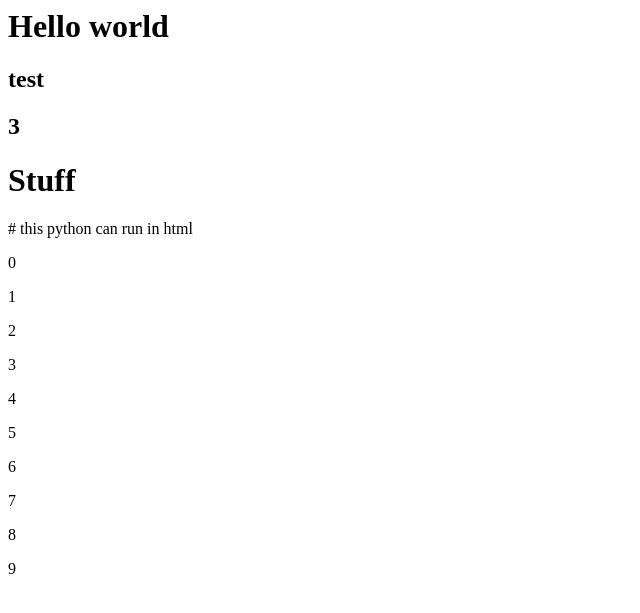
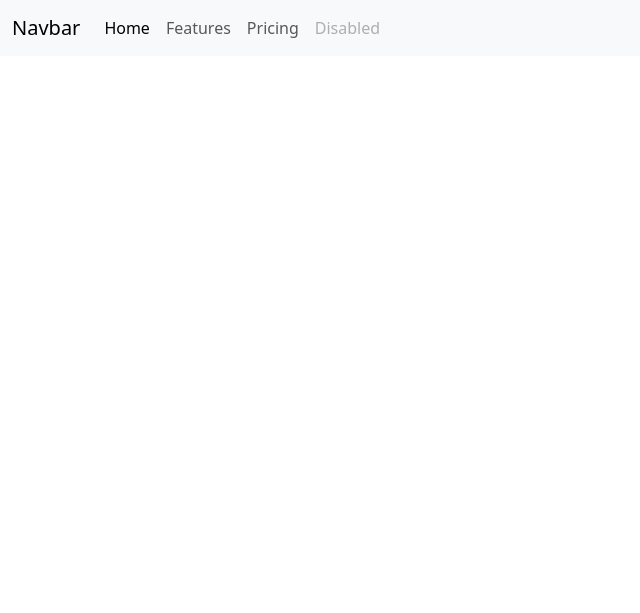
Before and after one commit to stuart-kieser/Py_P2P_journey, a Flask app: page /test in a window 1280 px wide. Shown: the top 613 px of the page, without its empty margins (0-640 px from the left). Run offline with Flask 3, Linux system fonts and the light colour scheme.

Commit message:
Python web dev journey update
learnt about template in heritance in bootstrap, and how you can inherit certain elements to make them common through out web pages and what not.

```diff
--- a/Month2/register/website/__init__.py
+++ b/Month2/register/website/__init__.py
@@ -3,10 +3,15 @@ from flask import Flask, redirect, url_for, render_template
 app = Flask(__name__)
 
 
-@app.route("/<name>")
-def home(name):
-    return render_template("index.html", content=name, r=3)
+@app.route("/")
+def home():
+    return render_template("index.html")
+
+
+@app.route("/test")
+def test():
+    return render_template("new.html")
 
 
 if __name__ == "__main__":
-    app.run()
+    app.run(debug=True)
--- /dev/null
+++ b/Month2/register/website/templates/base.html
@@ -0,0 +1,44 @@
+<html>
+
+<head>
+    <link href="https://cdn.jsdelivr.net/npm/bootstrap@5.3.0-alpha3/dist/css/bootstrap.min.css" rel="stylesheet"
+        integrity="sha384-KK94CHFLLe+nY2dmCWGMq91rCGa5gtU4mk92HdvYe+M/SXH301p5ILy+dN9+nJOZ" crossorigin="anonymous">
+</head>
+
+<body>
+    <nav class="navbar navbar-expand-lg bg-body-tertiary">
+        <div class="container-fluid">
+            <a class="navbar-brand" href="#">Navbar</a>
+            <button class="navbar-toggler" type="button" data-bs-toggle="collapse" data-bs-target="#navbarNav"
+                aria-controls="navbarNav" aria-expanded="false" aria-label="Toggle navigation">
+                <span class="navbar-toggler-icon"></span>
+            </button>
+            <div class="collapse navbar-collapse" id="navbarNav">
+                <ul class="navbar-nav">
+                    <li class="nav-item">
+                        <a class="nav-link active" aria-current="page" href="#">Home</a>
+                    </li>
+                    <li class="nav-item">
+                        <a class="nav-link" href="#">Features</a>
+                    </li>
+                    <li class="nav-item">
+                        <a class="nav-link" href="#">Pricing</a>
+                    </li>
+                    <li class="nav-item">
+                        <a class="nav-link disabled">Disabled</a>
+                    </li>
+                </ul>
+            </div>
+        </div>
+    </nav>
+    {% block content %}
+    {% endblock %}
+    <script src="https://cdn.jsdelivr.net/npm/@popperjs/core@2.11.7/dist/umd/popper.min.js"
+        integrity="sha384-zYPOMqeu1DAVkHiLqWBUTcbYfZ8osu1Nd6Z89ify25QV9guujx43ITvfi12/QExE"
+        crossorigin="anonymous"></script>
+    <script src="https://cdn.jsdelivr.net/npm/bootstrap@5.3.0-alpha3/dist/js/bootstrap.min.js"
+        integrity="sha384-Y4oOpwW3duJdCWv5ly8SCFYWqFDsfob/3GkgExXKV4idmbt98QcxXYs9UoXAB7BZ"
+        crossorigin="anonymous"></script>
+</body>
+
+</html>
--- a/Month2/register/website/templates/index.html
+++ b/Month2/register/website/templates/index.html
@@ -1,19 +1,5 @@
-<html>
-
-<head>
-    <h1>Hello world</h1>
-</head>
-<p>
-<h2>{{content}}</h2>
-<h2>{{r}}</h2>
-
-<body>
-    <h1>Stuff</h1>
-    # this python can run in html
-    {% for x in range(10) %}
-    <p>{{x}}</p>
-    {% endfor %}
-</body>
-</p>
-
-</html>
+{% extends 'base.html' %}
+{% block title %}Home Page{% endblock %}
+{% block content %}
+<h1>Test</h1>
+{% endblock %}
--- /dev/null
+++ b/Month2/register/website/templates/new.html
@@ -0,0 +1 @@
+{% extends "base.html" %}
```
